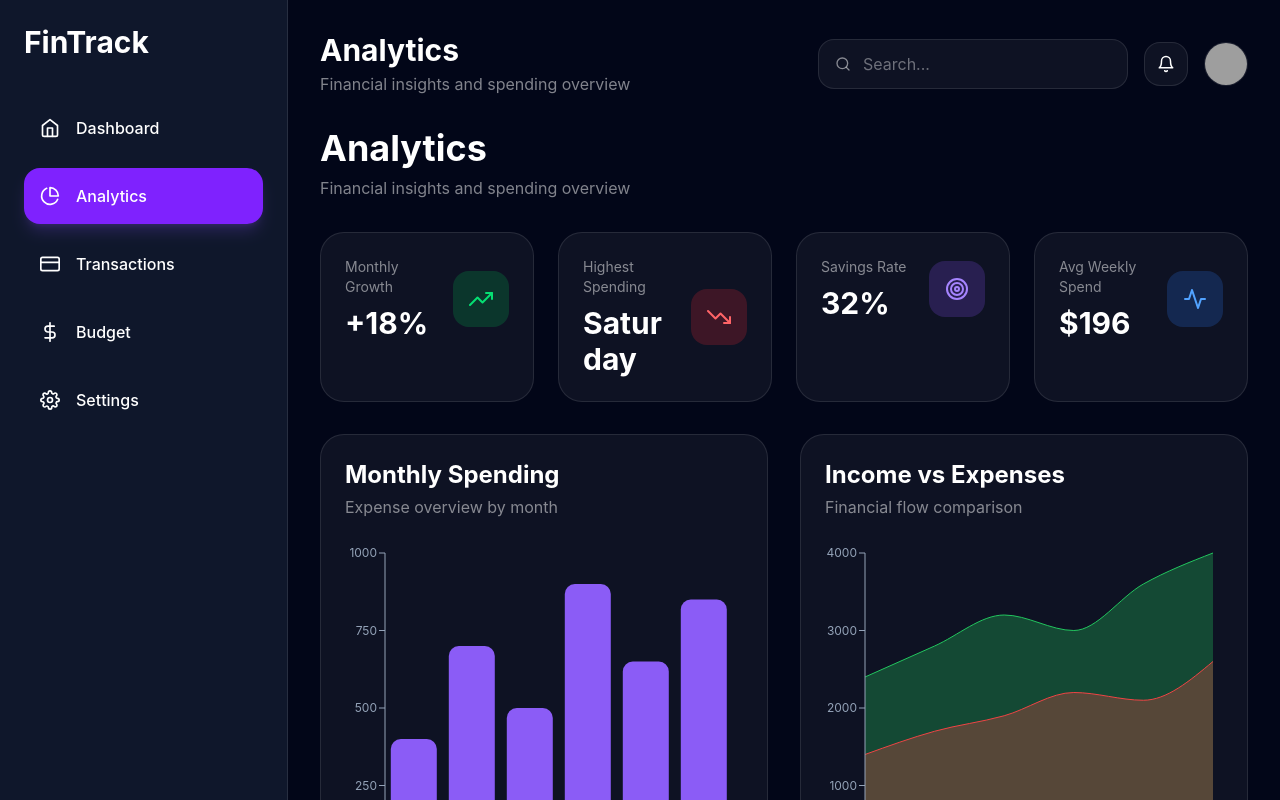
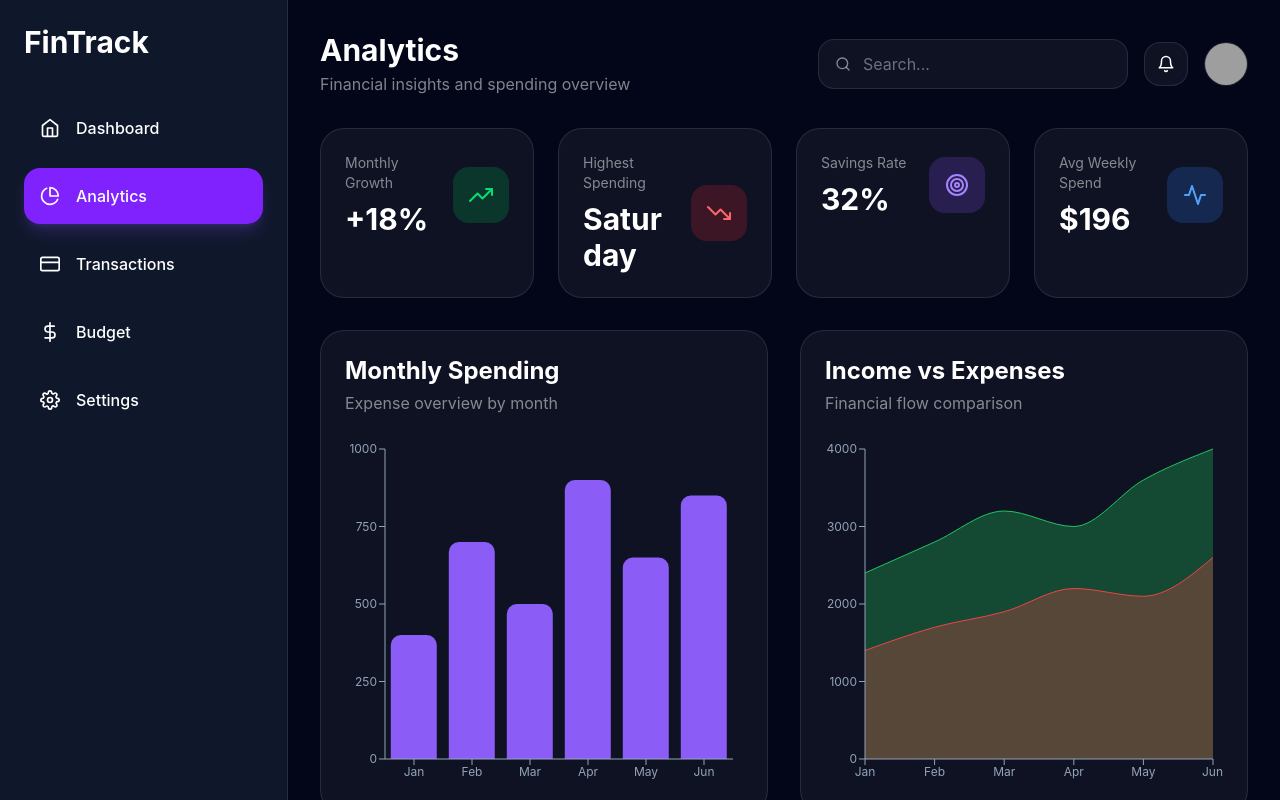
Before and after one commit to aryankhatri7/fintrack-expense-tracker, a React (Vite) app: page /analytics in a window 1280 px wide. Shown: the top 800 px of the page. Built offline with nearby package versions, Linux system fonts and the light colour scheme; grey boxes are pictures that could not be loaded.

Commit message:
header fixed

```diff
--- a/src/pages/Analytics.jsx
+++ b/src/pages/Analytics.jsx
@@ -16,18 +16,7 @@ function Analytics() {
 
     <div className="space-y-6 md:space-y-8">
 
-      {/* Page Header */}
-      <div>
 
-        <h1 className="text-3xl md:text-4xl font-bold text-slate-900 dark:text-white">
-          Analytics
-        </h1>
-
-        <p className="text-sm md:text-base text-slate-500 dark:text-white/50 mt-2">
-          Financial insights and spending overview
-        </p>
-
-      </div>
 
       {/* Stats */}
       <AnalyticsStats />
--- a/src/pages/Budget.jsx
+++ b/src/pages/Budget.jsx
@@ -66,18 +66,7 @@ function Budget() {
 
     <div className="space-y-6 md:space-y-8">
 
-      {/* Header */}
-      <div>
 
-        <h1 className="text-3xl md:text-4xl font-bold text-slate-900 dark:text-white">
-          Budget
-        </h1>
-
-        <p className="text-sm md:text-base text-slate-500 dark:text-white/50 mt-2">
-          Track your monthly budget and expenses
-        </p>
-
-      </div>
 
       {/* Main Card */}
       <div className="bg-white dark:bg-white/5 border border-black/10 dark:border-white/10 rounded-3xl p-5 md:p-8 transition-all duration-300">
--- a/src/pages/Settings.jsx
+++ b/src/pages/Settings.jsx
@@ -22,18 +22,6 @@ function Settings() {
 
     <div className="space-y-6 md:space-y-8">
 
-      {/* Header */}
-      <div>
-
-        <h1 className="text-3xl md:text-4xl font-bold text-slate-900 dark:text-white">
-          Settings
-        </h1>
-
-        <p className="text-sm md:text-base text-slate-500 dark:text-white/50 mt-2">
-          Manage your preferences and app settings
-        </p>
-
-      </div>
 
       {/* Main Grid */}
       <div className="grid grid-cols-1 xl:grid-cols-2 gap-6 md:gap-8">
--- a/src/pages/Transactions.jsx
+++ b/src/pages/Transactions.jsx
@@ -59,18 +59,6 @@ function Transactions() {
 
     <div className="space-y-6 md:space-y-8">
 
-      {/* Header */}
-      <div>
-
-        <h1 className="text-3xl md:text-4xl font-bold text-slate-900 dark:text-white">
-          Transactions
-        </h1>
-
-        <p className="text-sm md:text-base text-slate-500 dark:text-white/50 mt-2">
-          Manage and track your financial activity
-        </p>
-
-      </div>
 
       {/* Main Card */}
       <div className="bg-white dark:bg-white/5 border border-black/10 dark:border-white/10 rounded-3xl p-4 md:p-6 transition-all duration-300">
```
